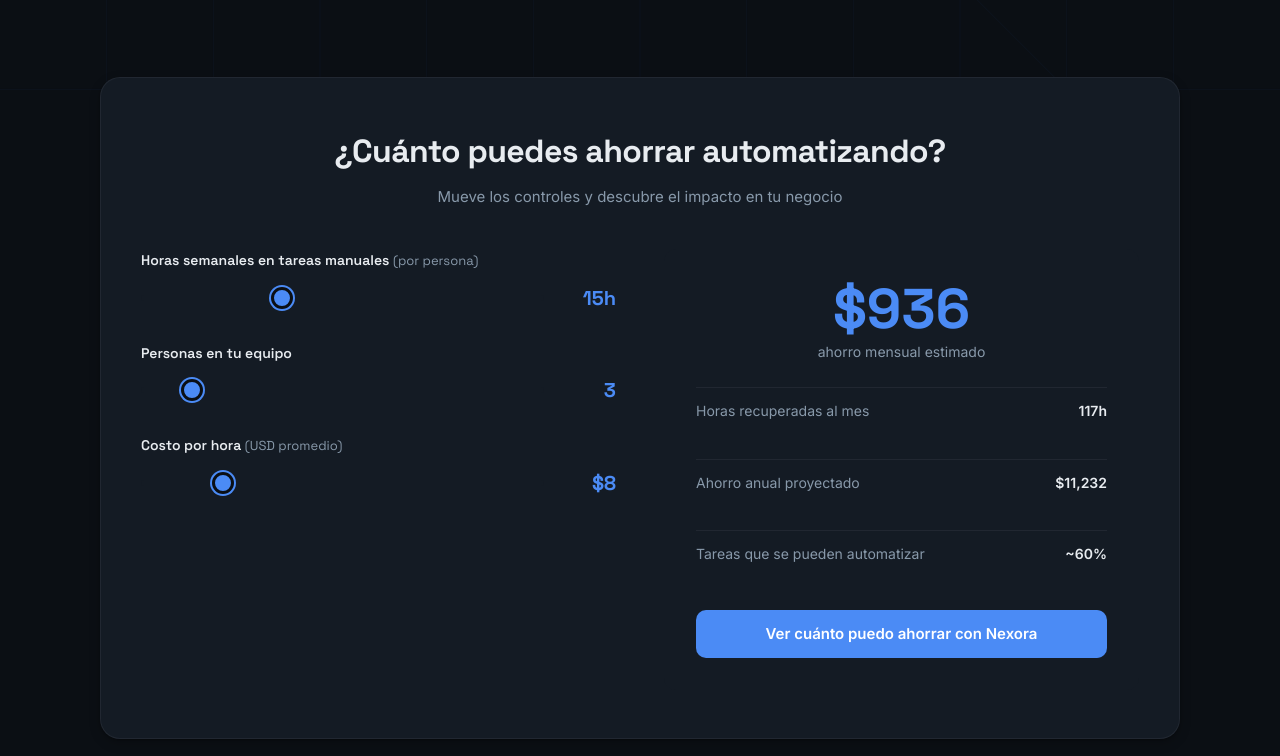
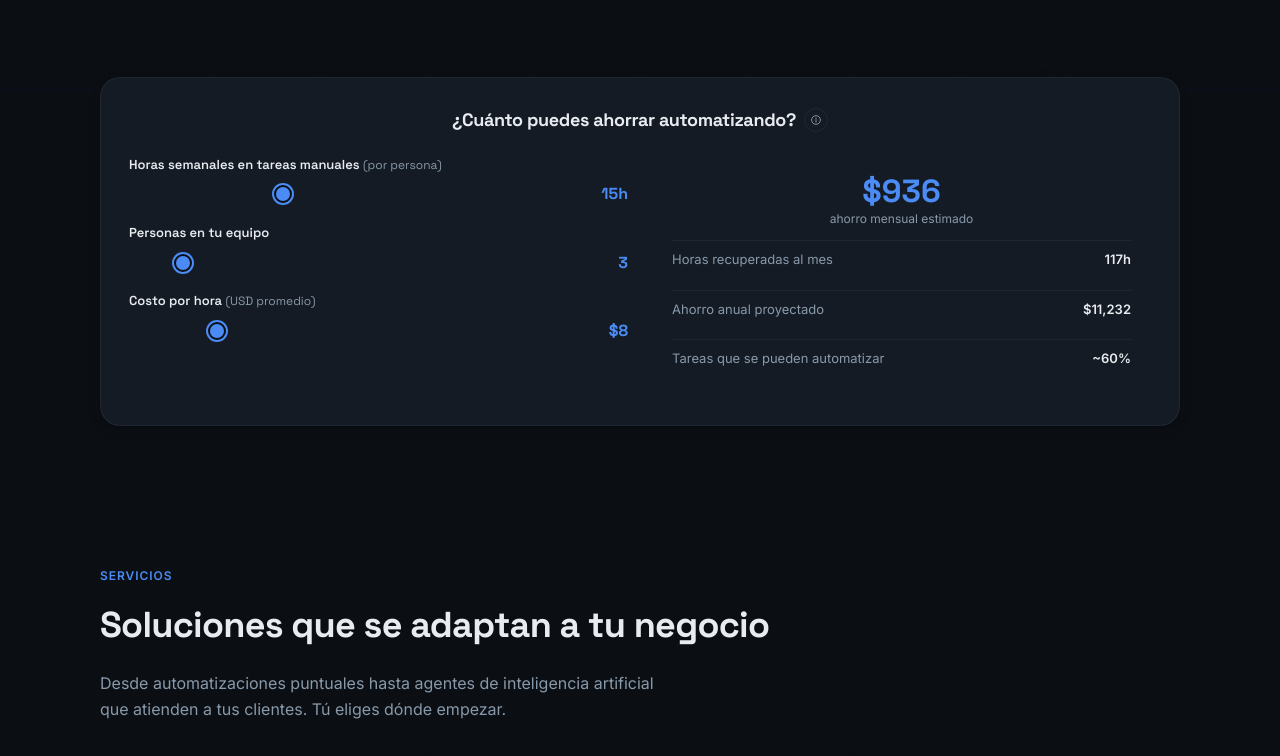
Before and after one commit to contenidodvrb-beep/nexora-site, a plain HTML site: page index.html in a window 1280 px wide. Shown: the part 684-1440 px from the top of the page. Drawn offline with Linux system fonts and the light colour scheme.

Commit message:
Compact calculator: h3, tools-grid wrapper, info toggle, remove CTA
- h2→h3 in calculator header
- Wrap in .tools-grid for future interactive elements
- Add expandable info panel with ℹ️ button
- Remove WhatsApp CTA from calculator results
- Compact all spacing and font sizes

Co-Authored-By: Claude Opus 4.6 <noreply@anthropic.com>

```diff
--- a/index.html
+++ b/index.html
@@ -277,131 +277,160 @@
     background: var(--card-bg);
     border: 1px solid var(--card-border);
     border-radius: var(--radius-lg);
-    padding: 48px 40px;
-    margin-bottom: 80px;
+    padding: 28px 28px;
     box-shadow: var(--card-shadow);
   }
 
-  .calc-header {
-    text-align: center;
-    margin-bottom: 40px;
-  }
-
-  .calc-header h2 {
+  .calc-header h3 {
     font-family: var(--heading);
-    font-size: clamp(1.5rem, 3vw, 2rem);
+    font-size: 1.125rem;
     font-weight: 700;
     letter-spacing: -0.02em;
-    margin-bottom: 8px;
-  }
-
-  .calc-header p {
-    color: var(--fg-muted);
-    font-size: 0.9375rem;
+    margin: 0;
   }
 
   .calc-grid {
     display: grid;
     grid-template-columns: 1fr 1fr;
-    gap: 48px;
+    gap: 24px;
     align-items: start;
   }
 
-  .calc-inputs { display: flex; flex-direction: column; gap: 28px; }
+  .calc-inputs { display: flex; flex-direction: column; gap: 16px; }
 
   .calc-field label {
     display: block;
     font-family: var(--heading);
     font-weight: 600;
-    font-size: 0.875rem;
-    margin-bottom: 10px;
+    font-size: 0.8125rem;
+    margin-bottom: 6px;
     color: var(--fg);
   }
 
   .calc-field label span {
     font-weight: 400;
     color: var(--fg-muted);
-    font-size: 0.8125rem;
+    font-size: 0.75rem;
   }
 
   .calc-slider-row {
     display: flex;
     align-items: center;
-    gap: 16px;
+    gap: 12px;
   }
 
   .calc-slider-row input[type="range"] {
     flex: 1;
     -webkit-appearance: none;
     appearance: none;
-    height: 6px;
+    height: 4px;
     background: var(--bg-alt);
-    border-radius: 3px;
+    border-radius: 2px;
     outline: none;
   }
 
   .calc-slider-row input[type="range"]::-webkit-slider-thumb {
     -webkit-appearance: none;
-    width: 22px;
-    height: 22px;
+    width: 18px;
+    height: 18px;
     border-radius: 50%;
     background: var(--accent);
     cursor: pointer;
-    border: 3px solid var(--bg);
+    border: 2px solid var(--bg);
     box-shadow: 0 0 0 2px var(--accent);
   }
 
   .calc-value {
     font-family: var(--heading);
     font-weight: 700;
-    font-size: 1.25rem;
+    font-size: 1rem;
     color: var(--accent);
-    min-width: 56px;
+    min-width: 44px;
     text-align: right;
   }
 
   .calc-results {
     background: var(--bg-alt);
     border-radius: var(--radius);
-    padding: 32px;
+    padding: 20px;
     text-align: center;
     display: flex;
     flex-direction: column;
-    gap: 24px;
+    gap: 12px;
   }
 
   .calc-result-big {
     font-family: var(--heading);
-    font-size: clamp(2.5rem, 5vw, 3.5rem);
+    font-size: 2rem;
     font-weight: 700;
     color: var(--accent);
     line-height: 1;
   }
 
   .calc-result-label {
-    font-size: 0.875rem;
+    font-size: 0.75rem;
     color: var(--fg-muted);
-    margin-top: 4px;
+    margin-top: 2px;
   }
 
   .calc-result-row {
     display: flex;
     justify-content: space-between;
-    padding: 12px 0;
+    padding: 8px 0;
     border-top: 1px solid var(--card-border);
-    font-size: 0.875rem;
+    font-size: 0.8125rem;
   }
 
   .calc-result-row span:first-child { color: var(--fg-muted); }
   .calc-result-row span:last-child { font-weight: 600; color: var(--fg); }
 
-  .calc-cta {
-    margin-top: 8px;
+  .calc-header {
+    display: flex;
+    align-items: center;
+    justify-content: center;
+    gap: 8px;
+    margin-bottom: 20px;
+  }
+
+  .calc-info-toggle {
+    background: none;
+    border: 1px solid var(--card-border);
+    border-radius: 50%;
+    width: 24px;
+    height: 24px;
+    display: flex;
+    align-items: center;
+    justify-content: center;
+    color: var(--fg-muted);
+    cursor: pointer;
+    transition: color 0.2s, border-color 0.2s;
+    flex-shrink: 0;
+  }
+  .calc-info-toggle:hover { color: var(--accent); border-color: var(--accent); }
+
+  .calc-info {
+    background: var(--bg-alt);
+    border-radius: var(--radius);
+    padding: 12px 16px;
+    margin-bottom: 16px;
+    font-size: 0.8125rem;
+    line-height: 1.5;
+    color: var(--fg-muted);
+  }
+  .calc-info p { margin: 0; }
+
+  /* Interactive tools grid */
+  .tools-grid {
+    display: grid;
+    grid-template-columns: repeat(auto-fit, minmax(300px, 1fr));
+    gap: 20px;
+    margin-bottom: 80px;
   }
 
   @media (max-width: 640px) {
-    .calc { padding: 32px 20px; }
-    .calc-grid { grid-template-columns: 1fr; gap: 32px; }
+    .calc { padding: 20px 16px; }
+    .calc-grid { grid-template-columns: 1fr; gap: 20px; }
+    .tools-grid { grid-template-columns: 1fr; }
   }
 
   /* Sections */
@@ -849,10 +878,16 @@
     </div>
   </div>
 
+  <div class="tools-grid">
     <div class="calc" id="calculadora">
       <div class="calc-header">
-      <h2>¿Cuánto puedes ahorrar automatizando?</h2>
-      <p>Mueve los controles y descubre el impacto en tu negocio</p>
+        <h3>¿Cuánto puedes ahorrar automatizando?</h3>
+        <button class="calc-info-toggle" onclick="this.closest('.calc').querySelector('.calc-info').toggleAttribute('hidden')" aria-label="Más información">
+          <svg width="16" height="16" viewBox="0 0 16 16" fill="none"><circle cx="8" cy="8" r="7" stroke="currentColor" stroke-width="1.5"/><path d="M8 7v4.5M8 4.5v1" stroke="currentColor" stroke-width="1.5" stroke-linecap="round"/></svg>
+        </button>
+      </div>
+      <div class="calc-info" hidden>
+        <p>Esta calculadora estima cuánto dinero y tiempo puede recuperar tu empresa al automatizar tareas repetitivas. Basado en un ratio de automatización del 60% — el estándar de la industria para procesos operativos comunes como data entry, reportes, seguimiento de clientes y facturación.</p>
       </div>
       <div class="calc-grid">
         <div class="calc-inputs">
@@ -895,8 +930,6 @@
             <span>Tareas que se pueden automatizar</span>
             <span>~60%</span>
           </div>
-        <div class="calc-cta">
-          <a href="#contacto" class="btn" style="width:100%;justify-content:center;">Ver cuánto puedo ahorrar con Nexora</a>
         </div>
       </div>
     </div>
```
Lines whose indentation alone changed are shown as unchanged.
